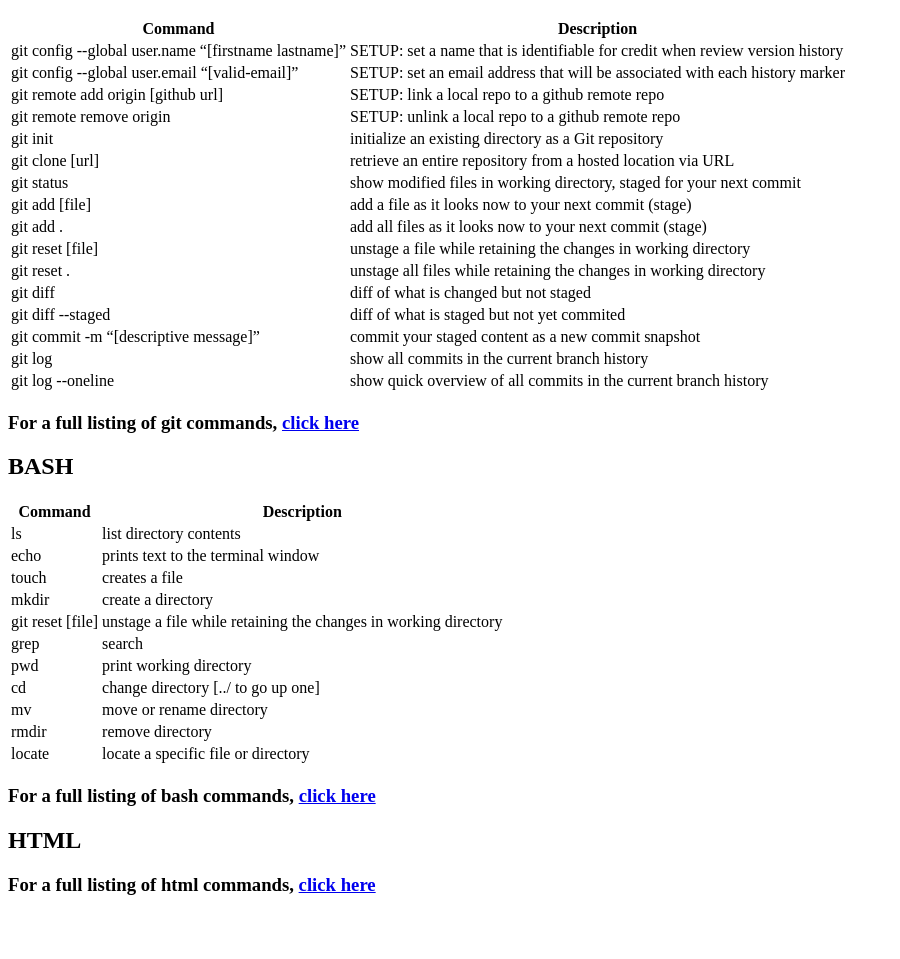
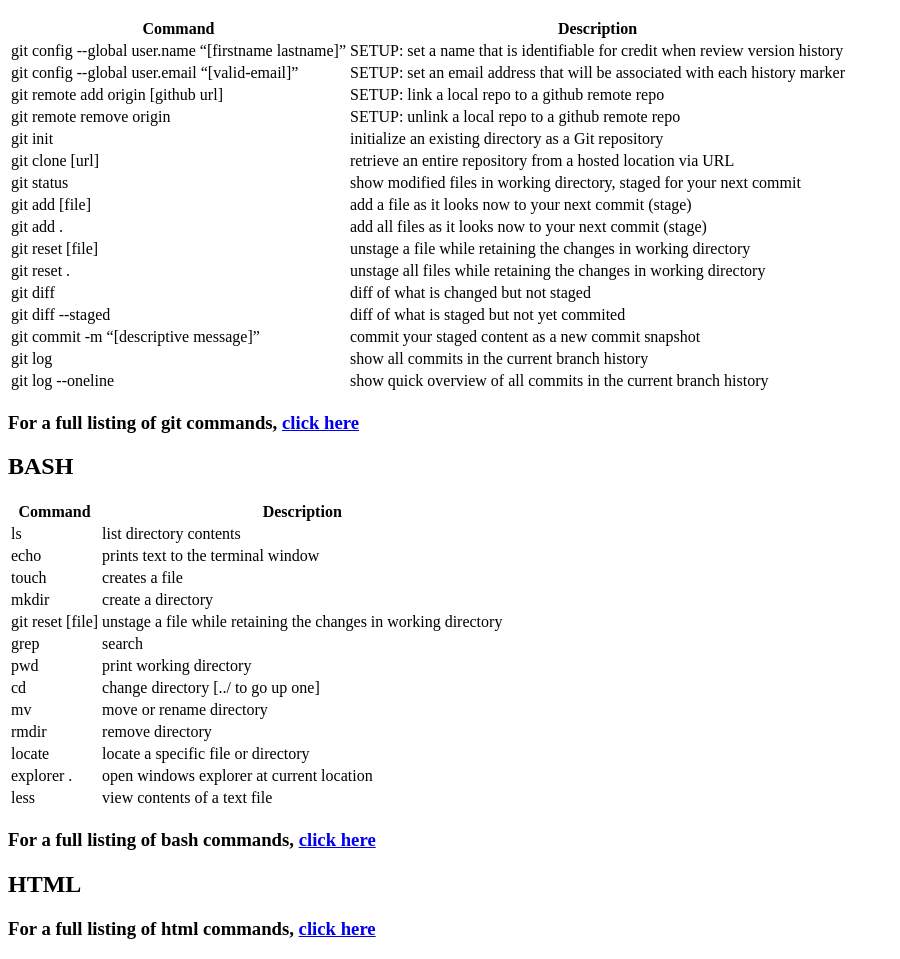
Before and after one commit to JGoodman1511/cheat-sheet, a plain HTML site: page index.html in a window 1280 px wide. Shown: the part 110-1069 px from the top of the page, without its empty margins (0-900 px from the left). Before the commit the page ends 1025 px from the top, so only its background shows below. Drawn offline with Linux system fonts and the light colour scheme.

Commit message:
added explorer and less bash commands

```diff
--- a/index.html
+++ b/index.html
@@ -157,6 +157,16 @@
                 <td>locate a specific file or directory</td>
 
             </tr>
+            <tr>
+                <td class="cmd">explorer . </td>
+                <td>open windows explorer at current location</td>
+
+            </tr>
+            <tr>
+                <td class="cmd">less</td>
+                <td>view contents of a text file</td>
+
+            </tr>
         </table>
         <h3>For a full listing of bash commands, <span><a href="https://www.educative.io/blog/bash-shell-command-cheat-sheet" target="_blank">click here</a></span></h3>
     </div>
```
